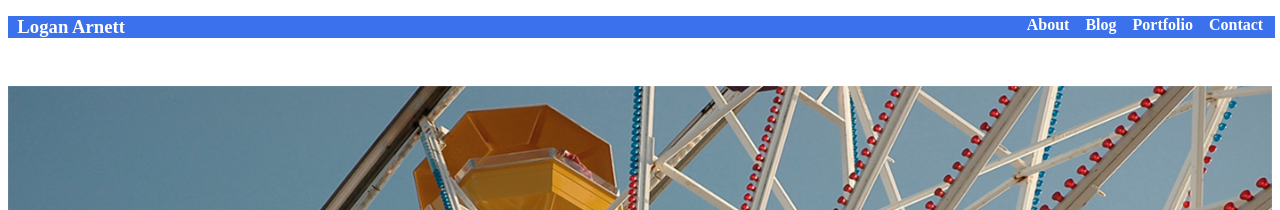
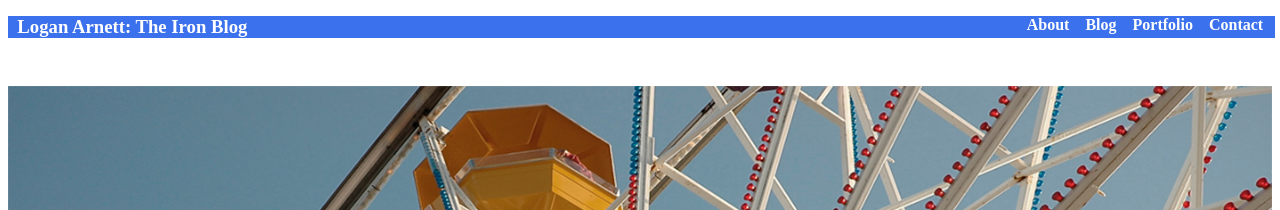
Before and after one commit to LoganArnett/MEANfolio, a Jekyll site: the page built from index.md, in a window 1280 px wide. Shown: the top 210 px of the page. Built offline with Jekyll 4.4.1, drawn with Linux system fonts in a browser that asks for light colours.

Commit message:
added title link

```diff
--- a/_includes/navbar.html
+++ b/_includes/navbar.html
@@ -1,7 +1,7 @@
 
 <header>
  <div id="head">
-    <div id="mainname"><h3>&nbsp;&nbsp;Logan Arnett</h3>
+    <div id="mainname"><h3>&nbsp;&nbsp;<a href="http://loganarnett.github.io/">Logan Arnett: The Iron Blog</a></h3>
     </div>
     <div id="nav">
     <ul>
--- a/style.css
+++ b/style.css
@@ -1,11 +1,25 @@
 /* style.css */
+
+#mainname h3 a:link {
+    text-decoration: none;
+    color: #FFF;
+}
+
+#mainname h3 a:visited {
+    text-decoration: none;
+    color: #FFF;
+}
+
+#mainname h3 a:hover {
+    text-decoration: none;
+    color: #FFF;
+    font-weight: bold;
+}
 
 #banner {
     margin-left: auto;
     margin-right: auto;
 }
-
-
 
 a:link {
     text-decoration: none;
@@ -78,6 +92,7 @@ h3 {
             margin: 0;
 }
 
+
 #nav{ float: right;
 
 }
```
